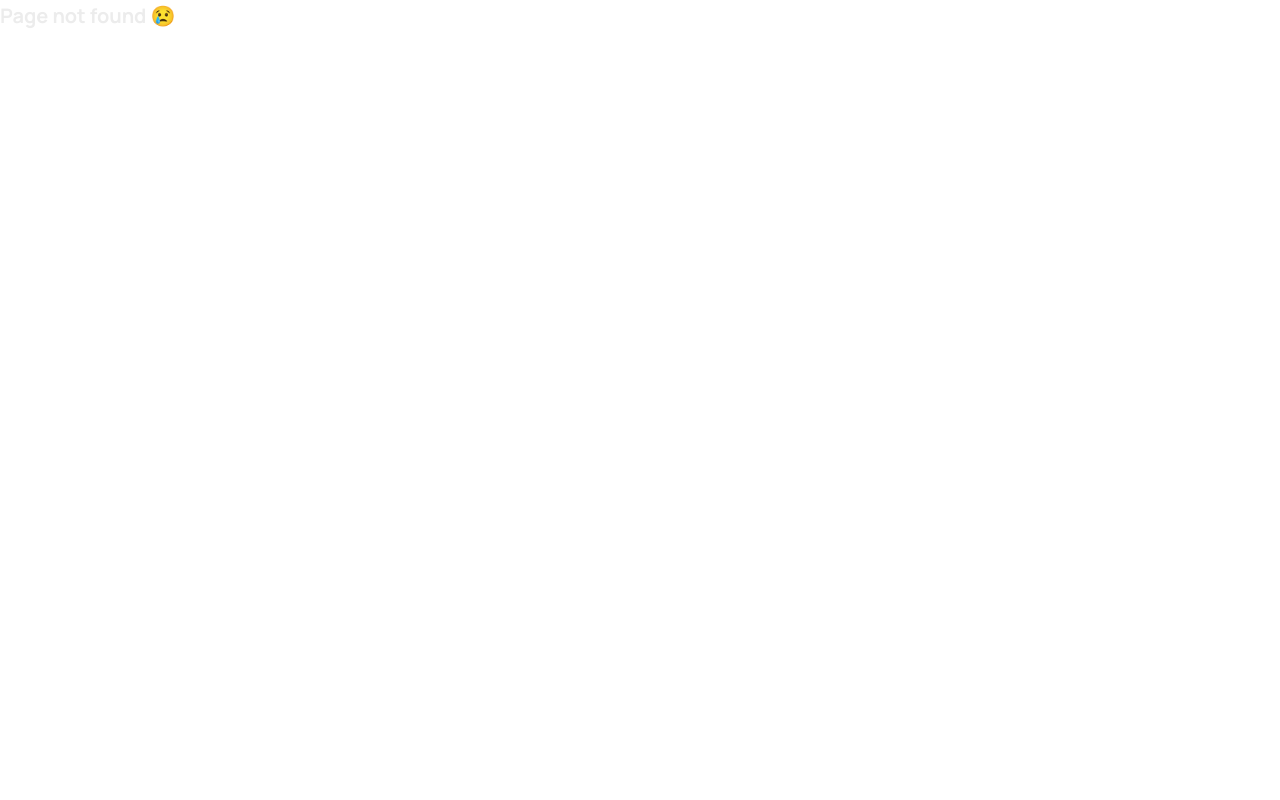
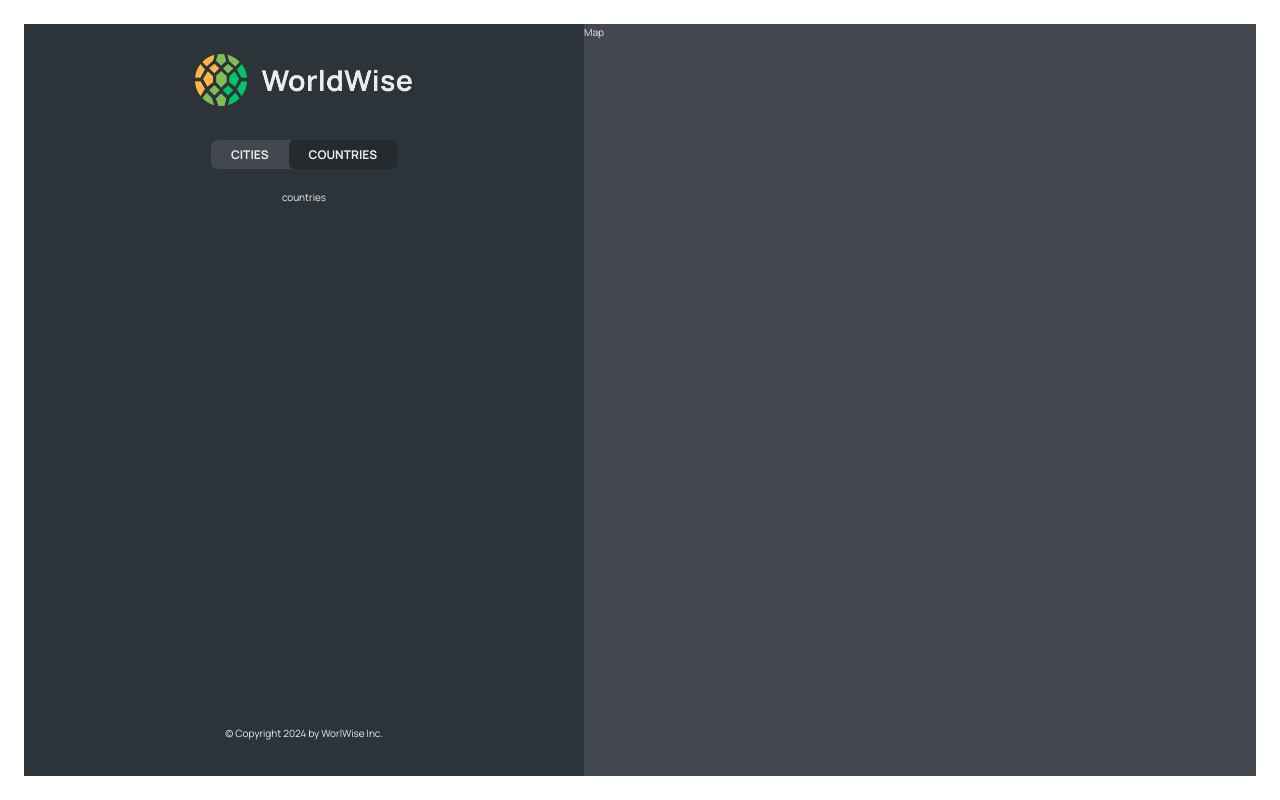
Before and after one commit to nikolamihailov/React-Udemy, a React (Vite) app in the folder 08. WorldWise/: page /app/countries in a window 1280 px wide. Before the commit this address had no page. Built offline with nearby package versions, Linux system fonts and the light colour scheme.

Commit message:
index route, nested route and outlet example added

```diff
--- a/08. WorldWise/src/App.jsx
+++ b/08. WorldWise/src/App.jsx
@@ -10,11 +10,16 @@ function App() {
   return (
     <BrowserRouter>
       <Routes>
-        <Route path="/" element={<Homepage />} />
+        <Route index element={<Homepage />} />
         <Route path="pricing" element={<Pricing />} />
         <Route path="product" element={<Product />} />
         <Route path="login" element={<Login />} />
-        <Route path="app" element={<AppLayout />} />
+        <Route path="app" element={<AppLayout />}>
+          <Route index element={<p>List of cities</p>} />
+          <Route path="cities" element={<p>cities</p>} />
+          <Route path="countries" element={<p>countries</p>} />
+          <Route path="form" element={<p>form</p>} />
+        </Route>
         <Route path="*" element={<PageNotFound />} />
       </Routes>
     </BrowserRouter>
--- a/08. WorldWise/src/components/AppNav.jsx
+++ b/08. WorldWise/src/components/AppNav.jsx
@@ -1,7 +1,19 @@
+import { NavLink } from "react-router-dom";
 import styles from "./AppNav.module.css";
 
 function AppNav() {
-  return <nav className={styles["nav"]}>app navigation</nav>;
+  return (
+    <nav className={styles["nav"]}>
+      <ul>
+        <li>
+          <NavLink to={"cities"}>Cities</NavLink>
+        </li>
+        <li>
+          <NavLink to={"countries"}>Countries</NavLink>
+        </li>
+      </ul>
+    </nav>
+  );
 }
 
 export default AppNav;
--- a/08. WorldWise/src/components/Sidebar.jsx
+++ b/08. WorldWise/src/components/Sidebar.jsx
@@ -1,3 +1,5 @@
+import { Outlet } from "react-router-dom";
+import AppNav from "./AppNav";
 import Logo from "./Logo";
 import styles from "./Sidebar.module.css";
 
@@ -5,7 +7,9 @@ function Sidebar() {
   return (
     <div className={styles["sidebar"]}>
       <Logo />
-      <p>List of cities</p>
+      <AppNav />
+
+      <Outlet />
       <footer className={styles["footer"]}>
         <p className={styles["footer"]}>
           &copy; Copyright {new Date().getFullYear()} by WorlWise Inc.
```
